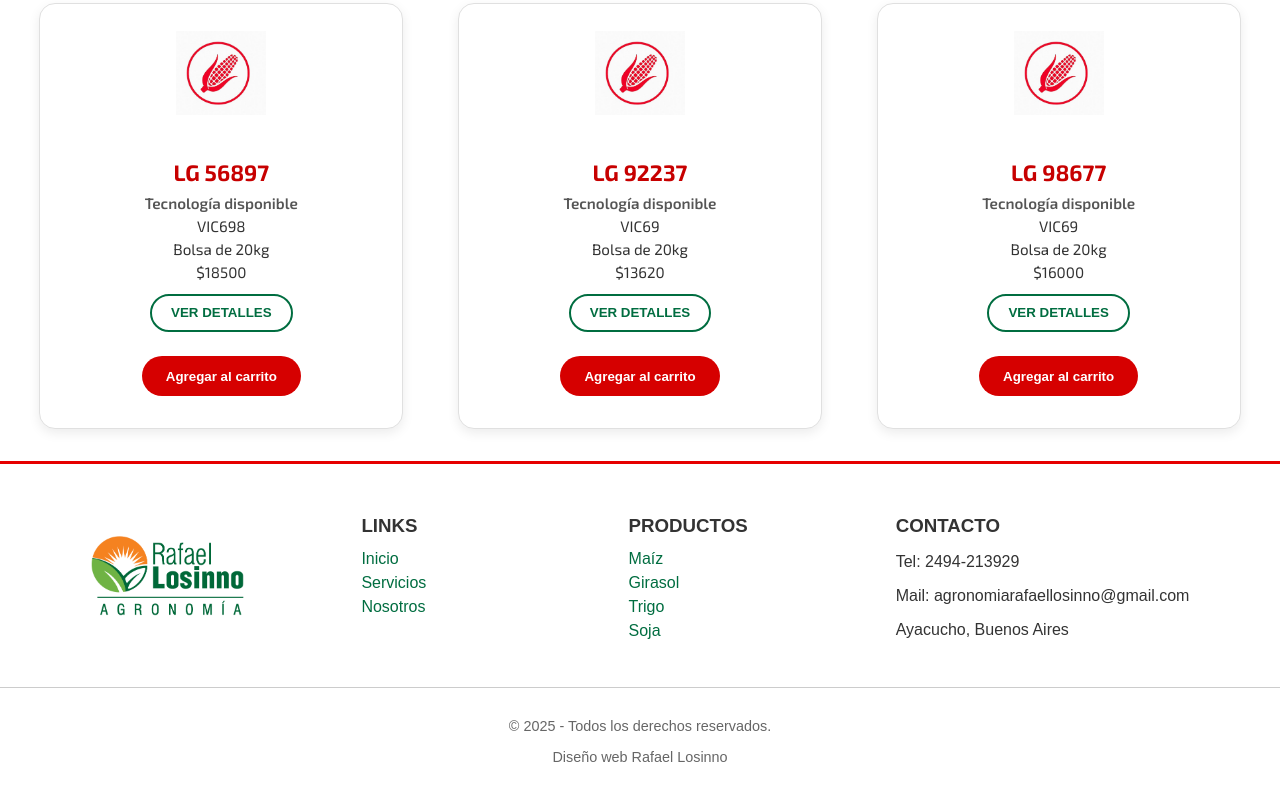
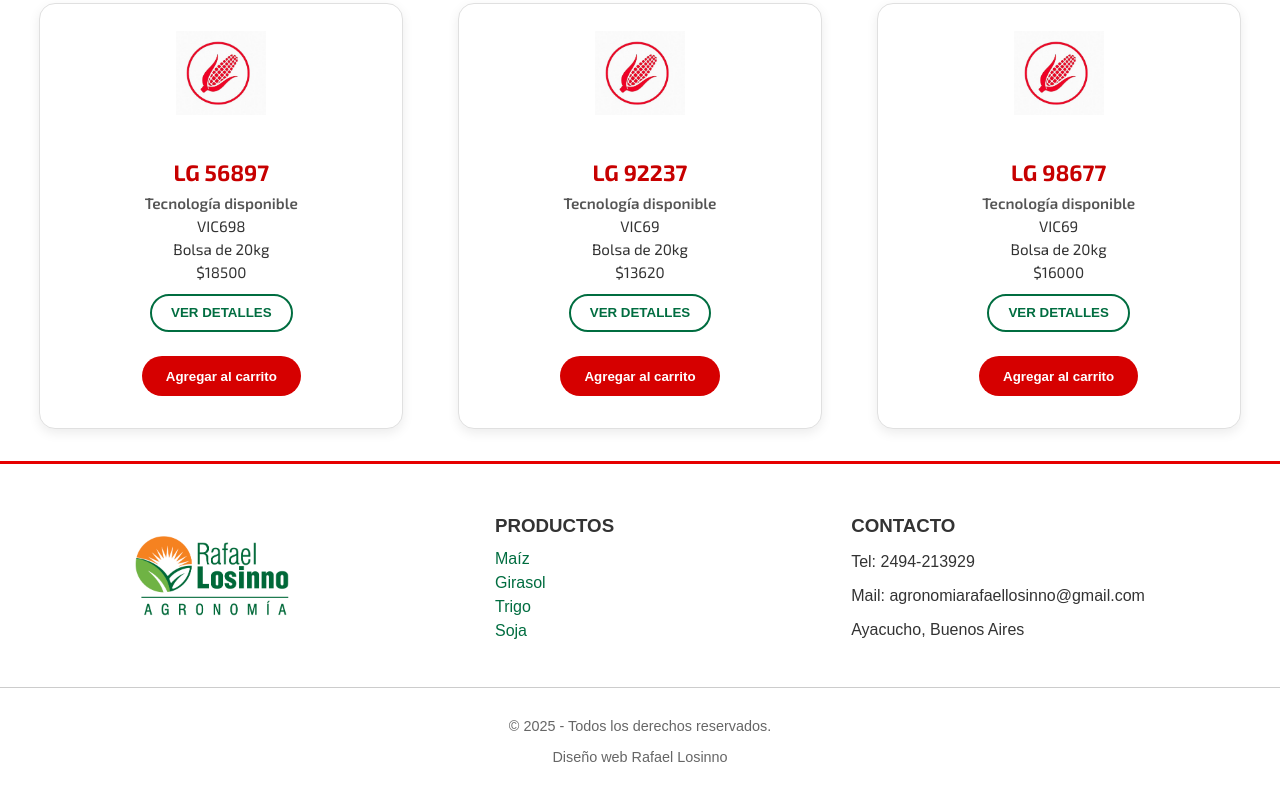
Before and after one commit to Paulinalosinno/TPfinal, a plain HTML site: page maiz.html in a window 1280 px wide. Shown: the part 1172-1973 px from the top of the page. Drawn offline with Linux system fonts and the light colour scheme.

Commit message:
Add files via upload

```diff
--- a/footer.html
+++ b/footer.html
@@ -2,16 +2,6 @@
   <div class="footer-container">
     <div class="footer-logo">
       <img src="losinno2.png" alt="Logo Losinno">
-    </div>
-
-    <div class="footer-links">
-      <h3>LINKS</h3>
-      <ul>
-        <li><a href="index.html">Inicio</a></li>
-        <li><a href="servicios.html">Servicios</a></li>
-        <li><a href="nosotros.html">Nosotros</a></li>
-
-      </ul>
     </div>
 
     <div class="footer-products">
@@ -107,7 +97,7 @@ font-size: 0.9rem;
 color: #666;
 }
 
-@media (max-width: 768px) {
+@media (max-width: 920px) {
   footer {
     padding: 1.5rem 0;
     text-align: center;
@@ -156,8 +146,4 @@ color: #666;
     padding: 1rem;
   }
 }
-  .footer-links a[href="index.html"], {
-    display: none !important;
-  }
-
 </style>
```
